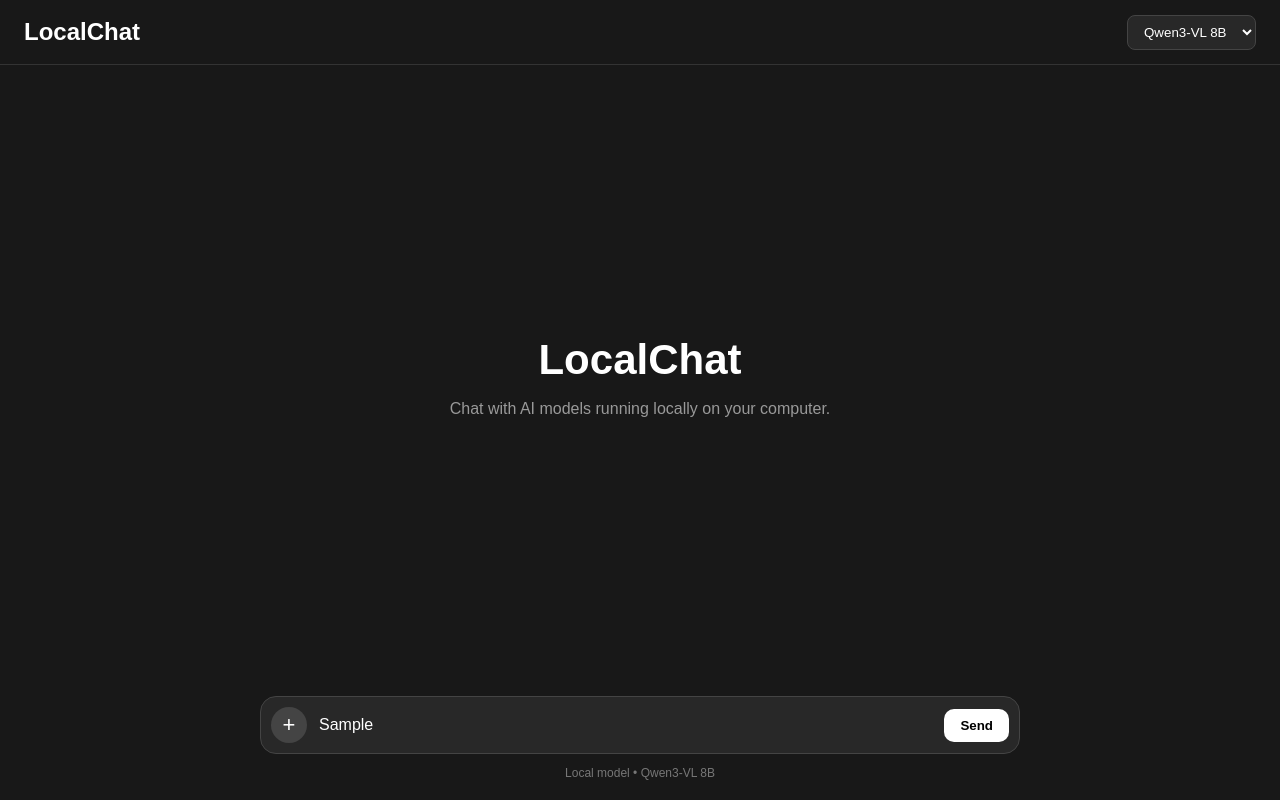
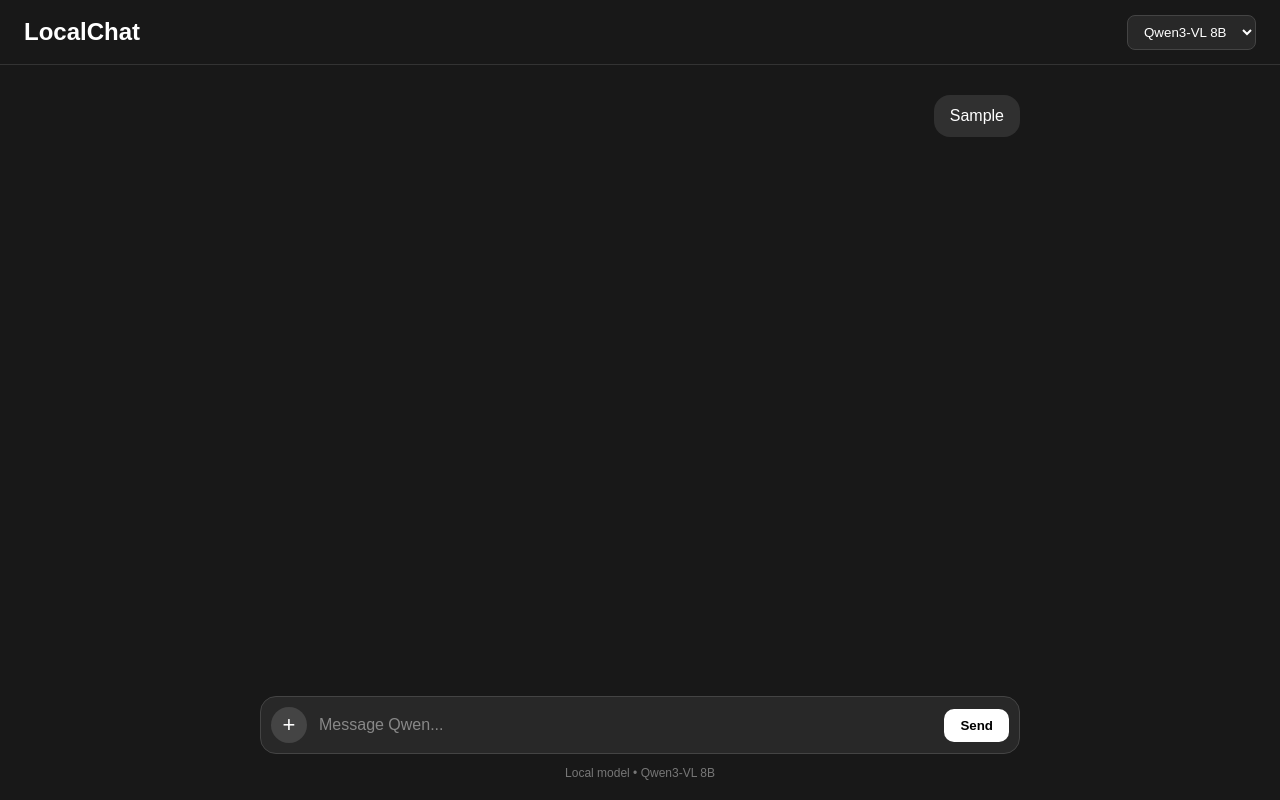
Before and after one commit to LeonVieira/my-chat-app, a React (Create React App) app: page / in a window 1280 px wide. Both pictures are taken after typing "Sample" into the empty fields and a click on the button "Send". Built offline with nearby package versions, Linux system fonts and the light colour scheme.

Commit message:
Initial message functionality and display of messages

```diff
--- a/src/App.css
+++ b/src/App.css
@@ -125,3 +125,24 @@ body {
   font-size: 12px;
   margin-bottom: 0;
 }
+
+.messages {
+  width: 100%;
+  max-width: 800px;
+  height: 100%;
+  padding: 30px 20px;
+
+  display: flex;
+  flex-direction: column;
+  gap: 16px;
+}
+
+.user-message {
+  align-self: flex-end;
+
+  background: #303030;
+  padding: 12px 16px;
+  border-radius: 16px;
+
+  max-width: 70%;
+}
--- a/src/App.js
+++ b/src/App.js
@@ -1,6 +1,19 @@
 import './App.css';
+import { useState } from 'react';
 
 function App() {
+
+  const [message, setMessage] = useState('');
+  const [messages, setMessages] = useState([]);
+
+  const sendMessage = () => {
+    if (!message.trim()) return;
+
+    setMessages([...messages, message]);
+    setMessage('');
+  };
+
+
   return (
     <div className="app">
 
@@ -13,10 +26,22 @@ function App() {
       </header>
 
   <main className="chat">
+
+  {messages.length === 0 ? (
     <div className="welcome">
       <h1>LocalChat</h1>
       <p>Chat with AI models running locally on your computer.</p>
     </div>
+  ) : (
+    <div className="messages">
+      {messages.map((msg, index) => (
+        <div className="user-message" key={index}>
+          {msg}
+        </div>
+      ))}
+    </div>
+  )}
+
 </main>
 
       <div className="input-area">
@@ -26,9 +51,18 @@ function App() {
  <input
   type="text"
   placeholder="Message Qwen..."
+  value={message}
+  onChange={(event) => setMessage(event.target.value)}
 />
 
-          <button className="send-button">Send</button>
+<button
+  className="send-button"
+  onClick={sendMessage}
+>
+  Send
+</button>
+
+
         </div>
 
         <p className="status">
```
Lines whose indentation alone changed are shown as unchanged.
